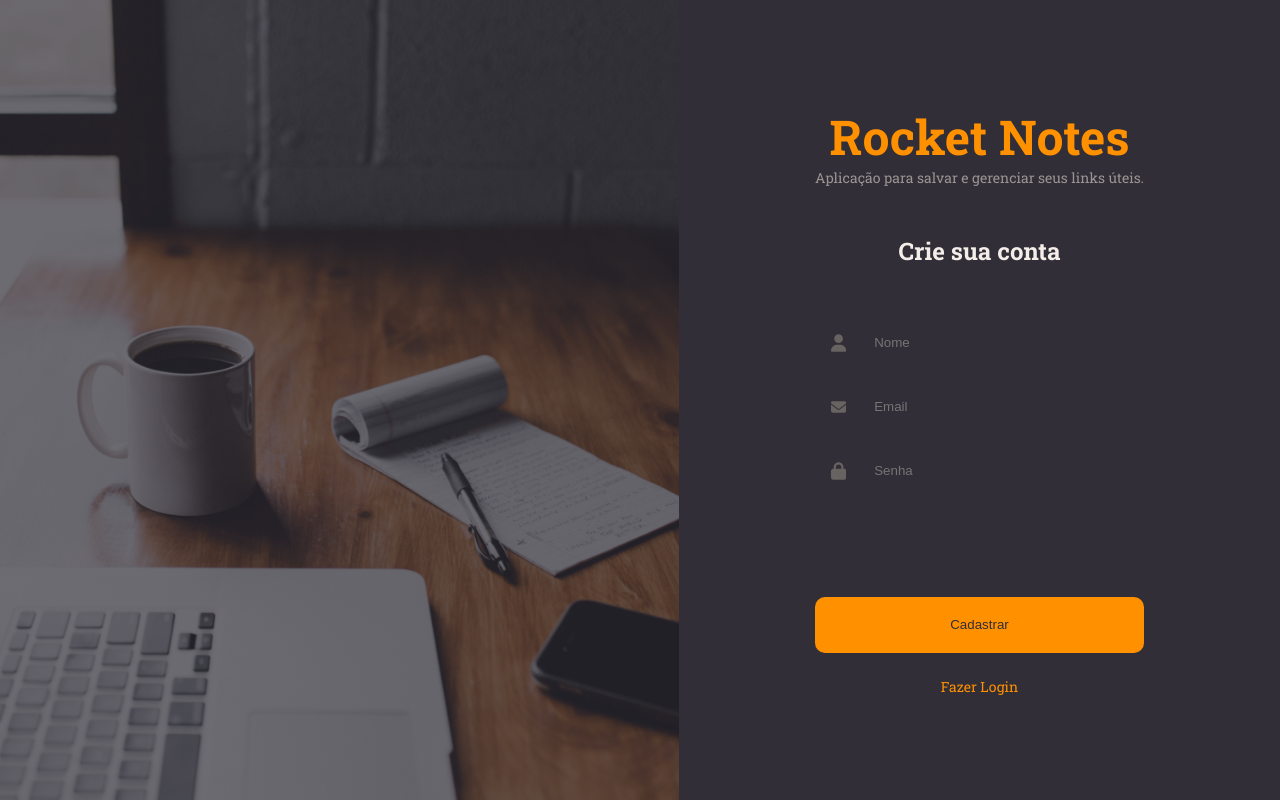
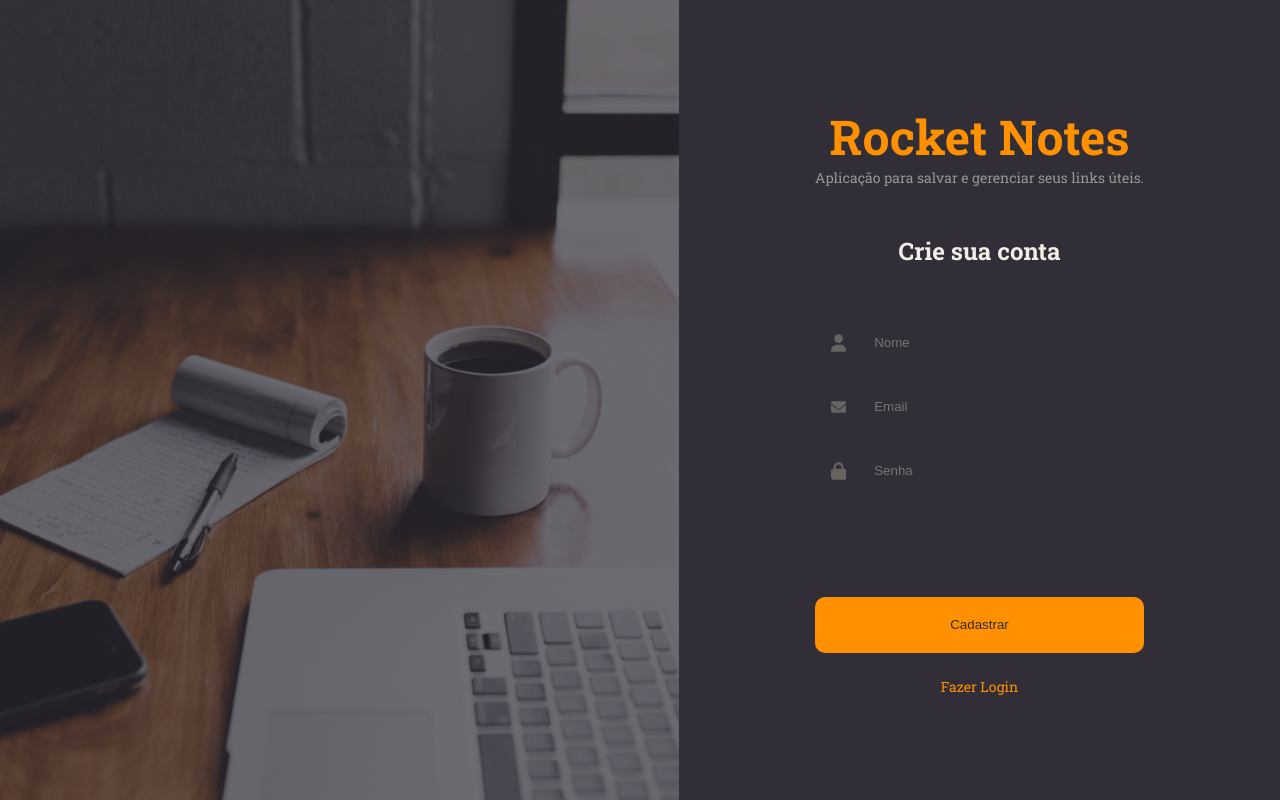
Before and after one commit to Schambin/rocket-notes-front, a React (Vite) app: page /register in a window 1280 px wide. Built offline with nearby package versions, Linux system fonts and the light colour scheme.

Commit message:
register page image roteated

```diff
--- a/src/pages/SignUp/styles.js
+++ b/src/pages/SignUp/styles.js
@@ -44,6 +44,7 @@ export const Form = styled.div`
 export const Background = styled.div`
     flex: 1;
     background: url(${backgroundImage}) no-repeat center center;
+    transform: scaleX(-1);
     opacity: 0.3;
     background-size: cover;
 `;
```
